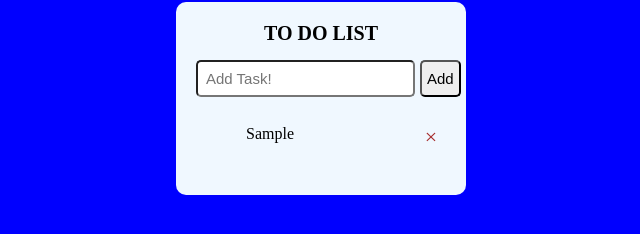
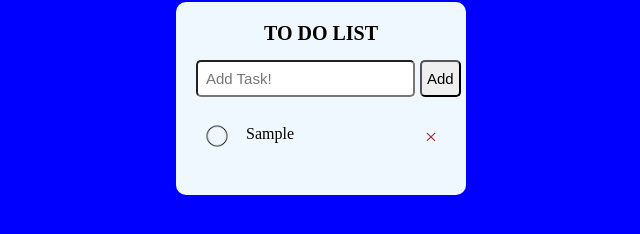
Before and after one commit to Jerson-aballa/TO-DO-LIST, a plain HTML site: page index.html in a window 1280 px wide. Both pictures are taken after typing "Sample" into the empty fields and a click on the button "Add". Shown: the part 108-342 px from the top of the page, 319-959 px from the left. Drawn offline with Linux system fonts and the light colour scheme.

Commit message:
Update style.css

```diff
--- a/style.css
+++ b/style.css
@@ -61,7 +61,7 @@ ul li::before{
     height: 28px;
     width: 26px;
     border-radius: 50% ;
-    background-image: url(images/unchecked.jpeg) ;
+    background-image: url(images/unchecked.png) ;
     background-size: cover;
     background-position: center;
     top: 12px;
```
